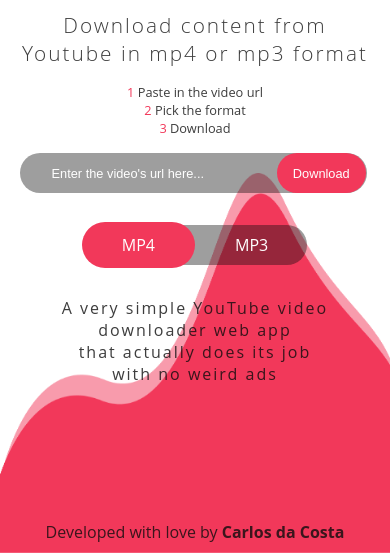
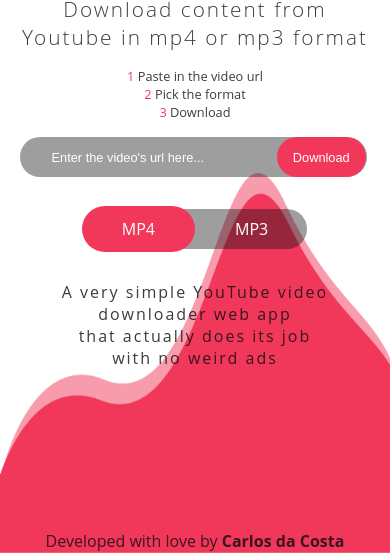
Before and after one commit to CaloloCosta/YoutubeVideoDownloaderApp, a website: page public/index.html in a window 390 px wide. Shown: the part 291-844 px from the top of the page. Drawn offline with Linux system fonts and the light colour scheme.

Commit message:
fixing footer

```diff
--- a/public/css/master.css
+++ b/public/css/master.css
@@ -154,7 +154,7 @@
   color: rgba(13,13,13,.8);
   text-align: center;
   position: absolute;
-  bottom: 10px;
+  bottom: 1px;
 }
 
 footer  a{
@@ -218,6 +218,7 @@
   .description{
     margin-top: 2rem;
     font-size: 1rem;
+    margin-bottom: 2rem;
   }
 
   footer{
```
